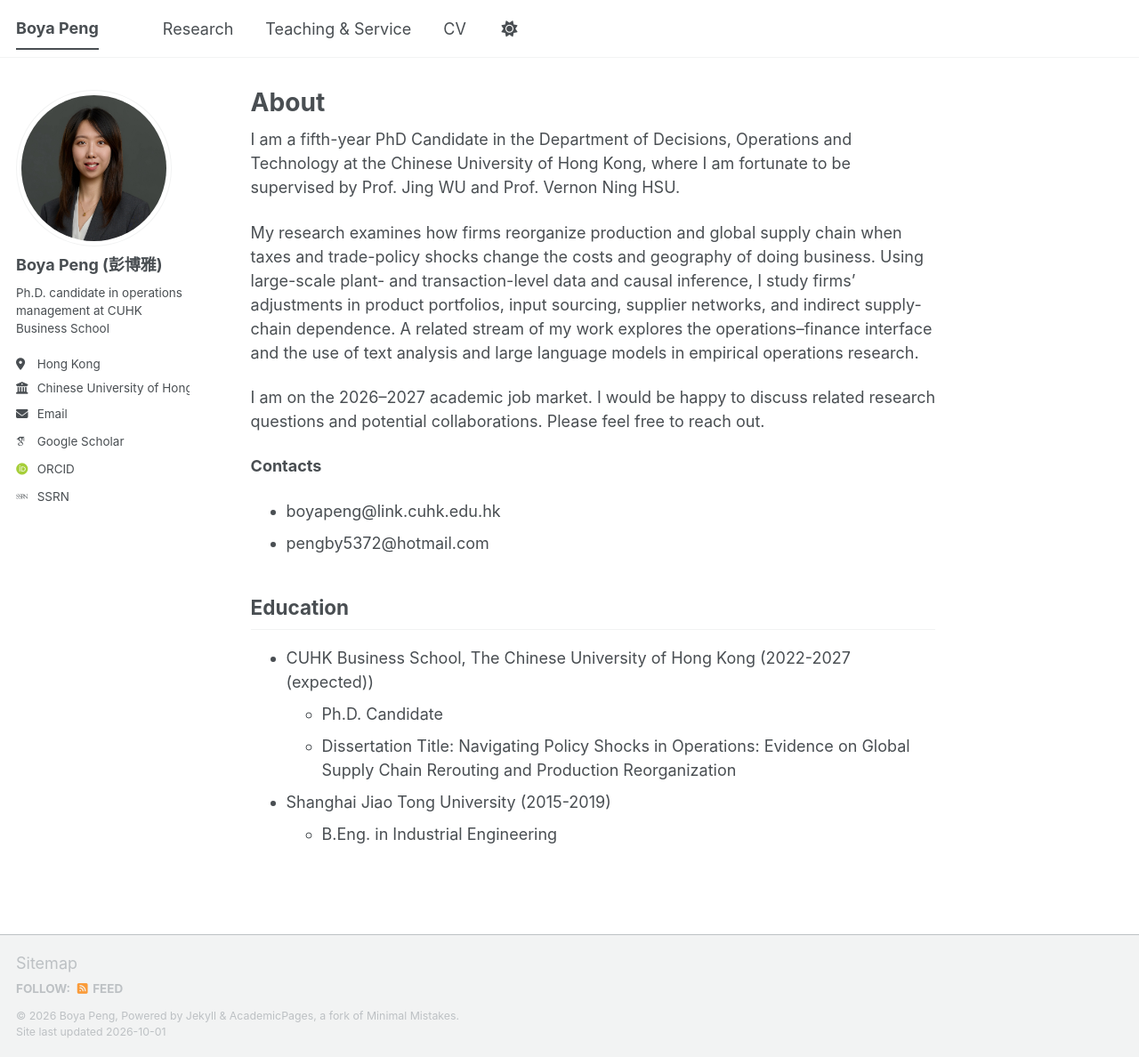
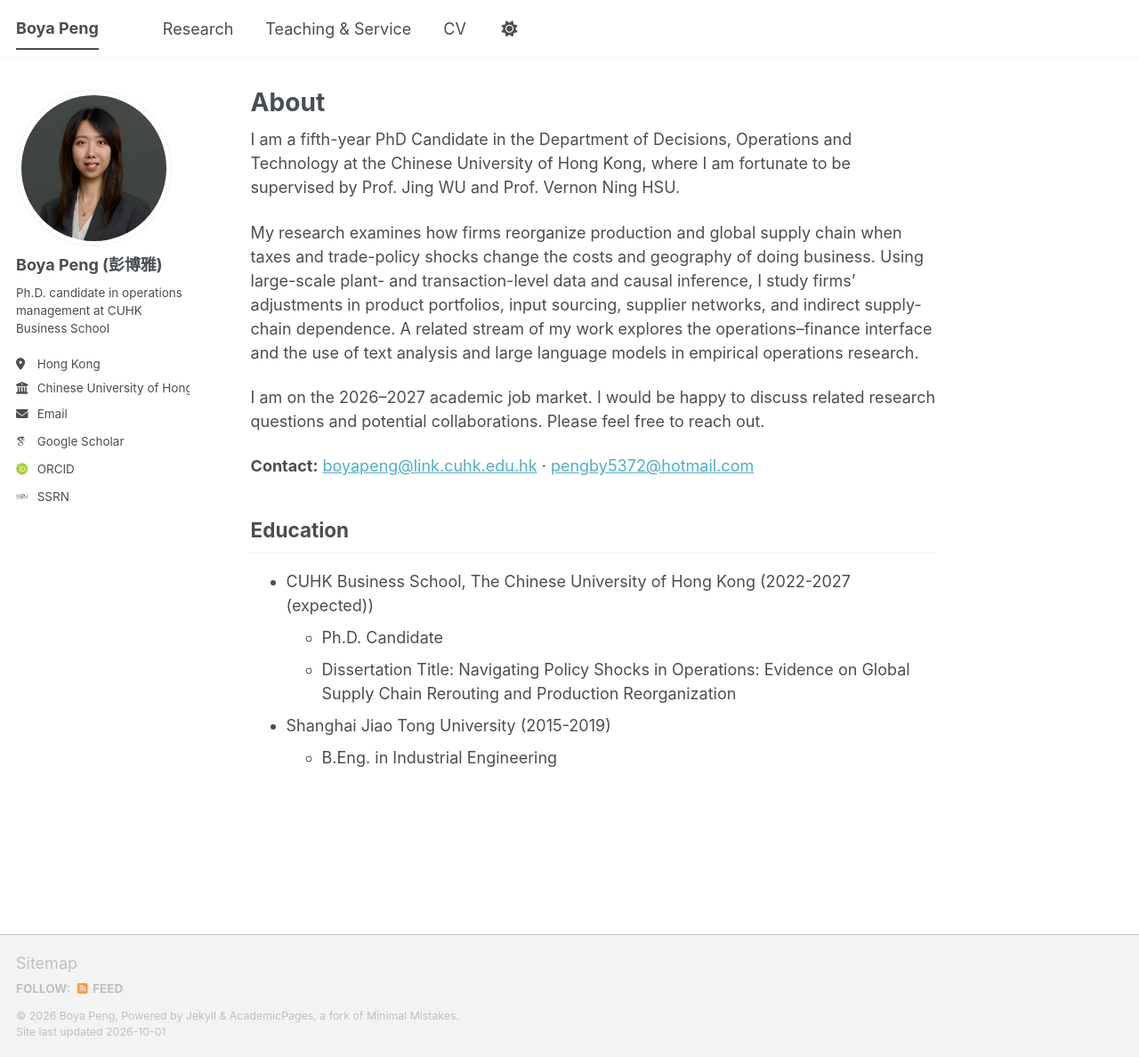
Before and after one commit to peng-boya/peng-boya.github.io, a Jekyll site: the page built from _pages/about.md, in a window 1280 px wide and 1188 px high. Shown: the whole window at 89% size. Built offline with Jekyll 4.4.1, drawn with Linux system fonts in a browser that asks for light colours; some web fonts are replaced; a script bundle is joined from its source files by our own code; library files that are not in the unit come from our copies.

Commit message:
Update about.md

```diff
--- a/_pages/about.md
+++ b/_pages/about.md
@@ -13,9 +13,7 @@ My research examines how firms reorganize production and global supply chain whe
 
 I am on the 2026–2027 academic job market. I would be happy to discuss related research questions and potential collaborations. Please feel free to reach out.
 
-**Contacts**
-- boyapeng@link.cuhk.edu.hk
-- pengby5372@hotmail.com
+**Contact:** [boyapeng@link.cuhk.edu.hk](mailto:boyapeng@link.cuhk.edu.hk) · [pengby5372@hotmail.com](mailto:pengby5372@hotmail.com)
 
 
 Education
```
